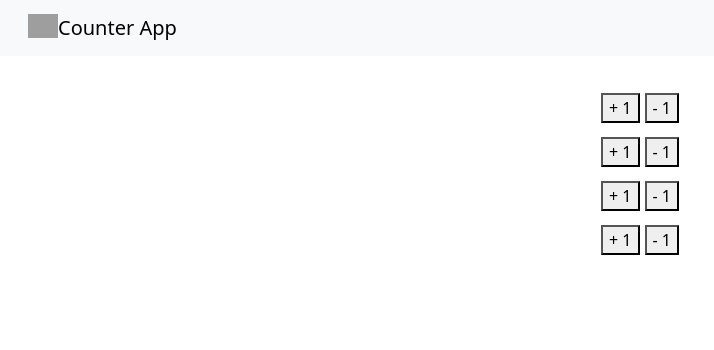
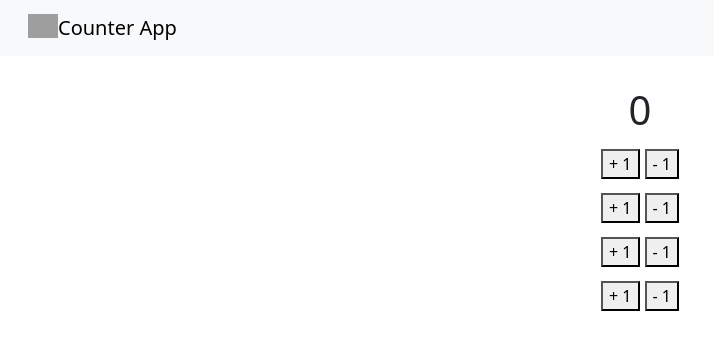
Before and after one commit to muhammad-hamza-liaqat/react.js-learning, a React (Create React App) app: page / in a window 1280 px wide. Shown: the top 350 px of the page, without its empty margins (0-714 px from the left). Built offline with nearby package versions, Linux system fonts and the light colour scheme; grey boxes are pictures that could not be loaded.

Commit message:
global state

```diff
--- a/src/App.js
+++ b/src/App.js
@@ -1,11 +1,16 @@
+import { useContext } from "react"
 import Counter from "./components/Counter"
 import NavBar from "./components/NavBar"
 import "./components/css.css"
+import { counterContext } from "./context/context"
 function App() {
+  const counterState = useContext(counterContext)
+  console.log(counterState, "counter value from createContext")
   return (
     <>
       <NavBar />
       <div className="container">
+        <h1 className="app-head1">{counterState.count}</h1>
         <Counter />
         <Counter />
         <Counter />
--- a/src/components/Counter.js
+++ b/src/components/Counter.js
@@ -1,12 +1,26 @@
-import React from 'react'
-import "./css.css";
+import React, { useContext } from 'react'
+import './css.css'
+import { counterContext } from '../context/context'
 
 export default function Counter() {
+    const counterState = useContext(counterContext)
+    const addOneHandler = () => {
+        counterState.setCount(() => counterState.count + 1)
+    }
+    const subOneHandler = () => {
+        if (counterState.count === 0) return
+        counterState.setCount(() => counterState.count - 1)
+
+    }
     return (
         <>
-            <div className="btn">
-                <button className='addBtn'>+ 1</button>
-                <button className='subBtn'>- 1</button>
+            <div className='btn'>
+                <button className='addBtn' onClick={addOneHandler}>
+                    + 1
+                </button>
+                <button className='subBtn' onClick={subOneHandler}>
+                    - 1
+                </button>
             </div>
         </>
     )
--- a/src/components/css.css
+++ b/src/components/css.css
@@ -32,3 +32,6 @@
     flex-direction: column;
     margin-top: 1.875rem;
 }
+.app-head1{
+    text-align: center;
+}
--- /dev/null
+++ b/src/context/context.jsx
@@ -0,0 +1,16 @@
+import { createContext, useState } from "react";
+
+export const counterContext = createContext(null);
+
+export const CounterProvider = (props) => {
+    const [count, setCount] = useState(0);
+
+    return (
+        <counterContext.Provider value={{ count, setCount }}>
+            {
+                props.children
+            }
+        </counterContext.Provider>
+    )
+
+}
--- a/src/index.js
+++ b/src/index.js
@@ -2,11 +2,14 @@ import React from 'react';
 import ReactDOM from 'react-dom/client';
 import App from './App';
 import reportWebVitals from './reportWebVitals';
+import { CounterProvider } from './context/context';
 
 const root = ReactDOM.createRoot(document.getElementById('root'));
 root.render(
   <React.StrictMode>
-    <App />
+    <CounterProvider>
+      <App />
+    </CounterProvider>
   </React.StrictMode>
 );
 
```
Also changed, not shown: src/components/UseContext.js (deleted, +0 -9 lines).
